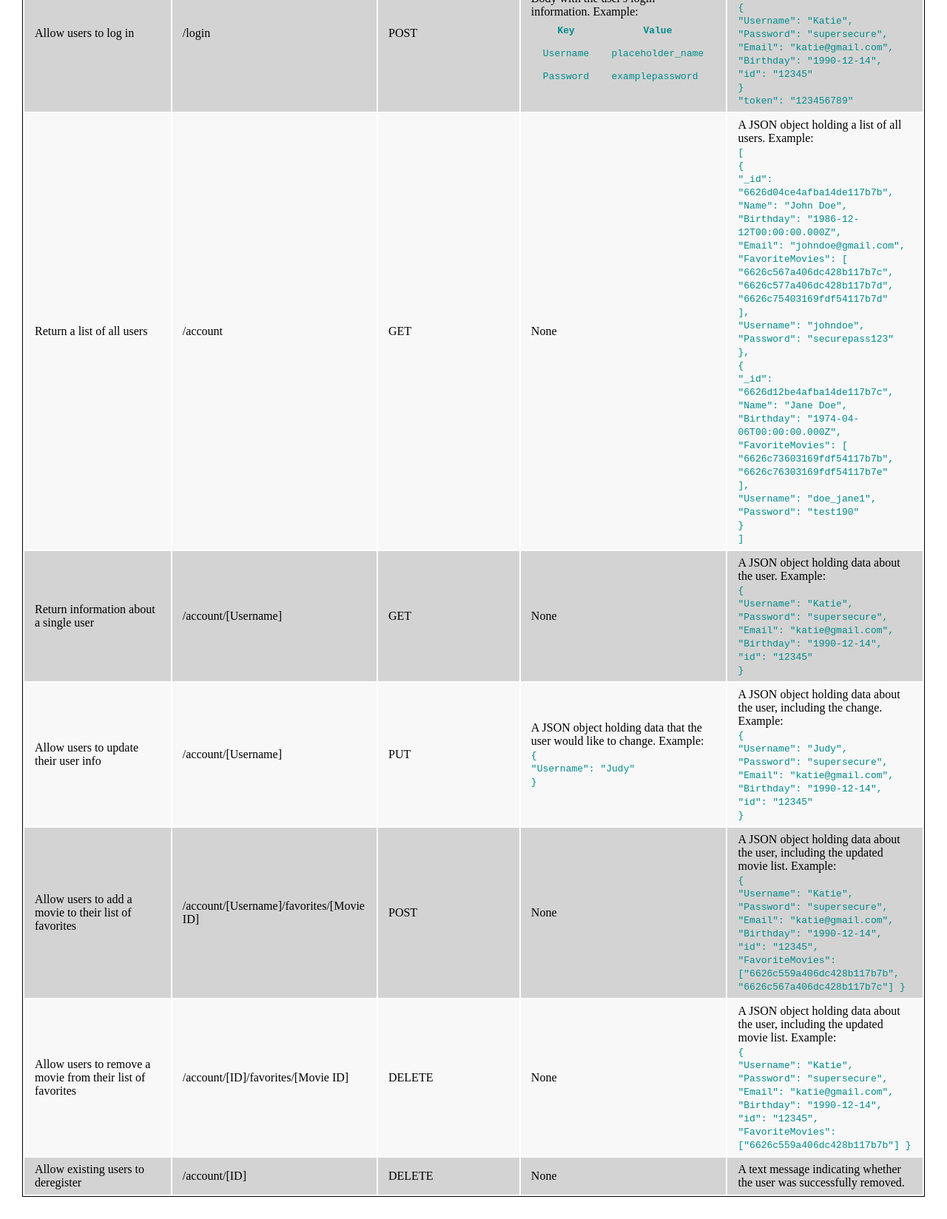
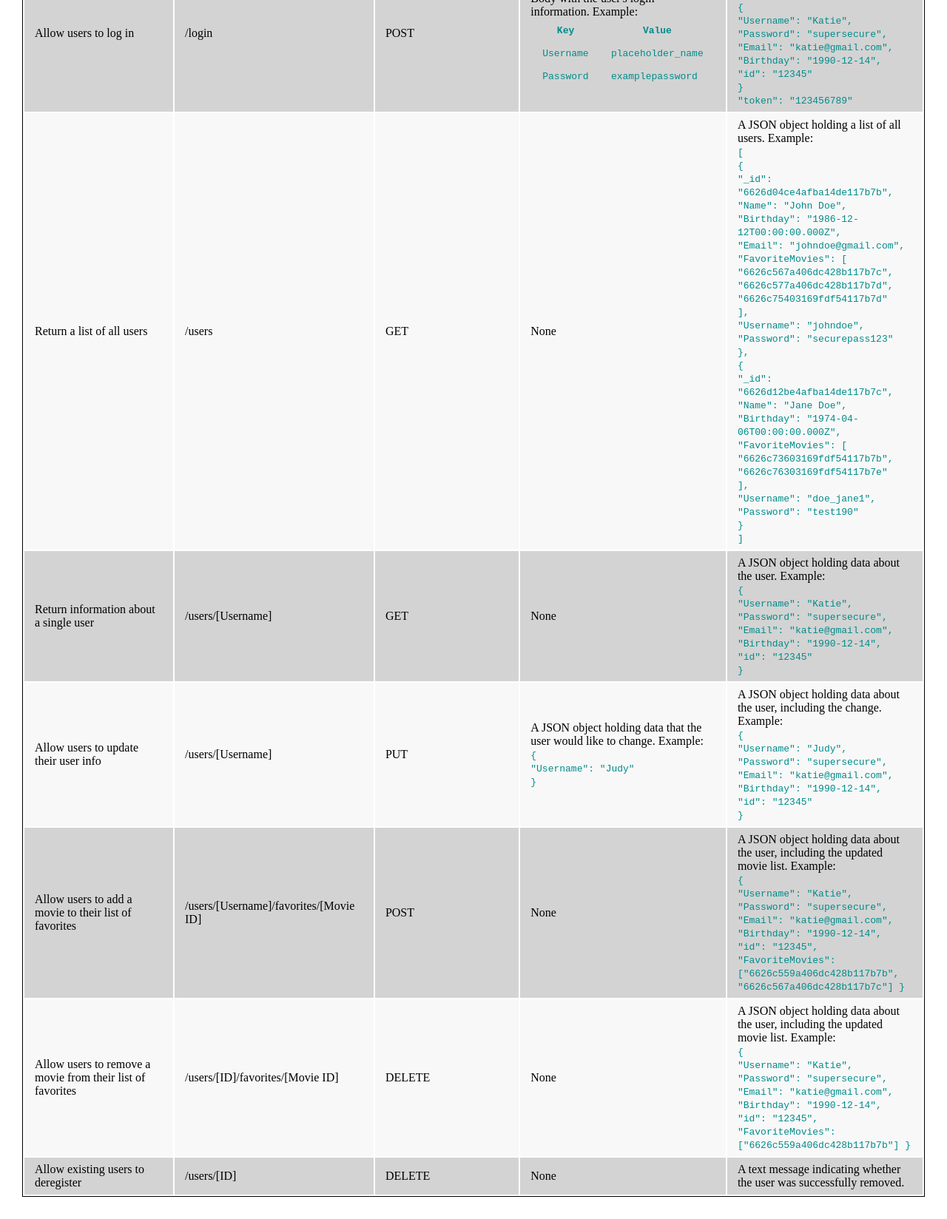
Before and after one commit to raschkatie/movie_api, a website: page public/documentation.html in a window 1280 px wide. Shown: the part 1434-3082 px from the top of the page at 74% size. Drawn offline with Linux system fonts and the light colour scheme.

Commit message:
Updated /account endpoint to /users

```diff
--- a/public/documentation.html
+++ b/public/documentation.html
@@ -92,7 +92,7 @@
             </tr>
             <tr class="even-row">
                 <td>Allow new users to register</td>
-                <td>/account</td>
+                <td>/users</td>
                 <td>POST</td>
                 <td>A JSON object about the user being added. Example: <br>
                     <code>
@@ -157,7 +157,7 @@
             </tr>
             <tr class="even-row">
                 <td>Return a list of all users</td>
-                <td>/account</td>
+                <td>/users</td>
                 <td>GET</td>
                 <td>None</td>
                 <td>A JSON object holding a list of all users. Example: <br>
@@ -193,7 +193,7 @@
             </tr>
             <tr class="odd-row">
                 <td>Return information about a single user</td>
-                <td>/account/[Username]</td>
+                <td>/users/[Username]</td>
                 <td>GET</td>
                 <td>None</td>
                 <td>A JSON object holding data about the user. Example: <br>
@@ -210,7 +210,7 @@
             </tr>
             <tr class="even-row">
                 <td>Allow users to update their user info</td>
-                <td>/account/[Username]</td>
+                <td>/users/[Username]</td>
                 <td>PUT</td>
                 <td>A JSON object holding data that the user would like to change. Example: <br>
                     <code>
@@ -233,7 +233,7 @@
             </tr>
             <tr class="odd-row">
                 <td>Allow users to add a movie to their list of favorites</td>
-                <td>/account/[Username]/favorites/[Movie ID]</td>
+                <td>/users/[Username]/favorites/[Movie ID]</td>
                 <td>POST</td>
                 <td>None</td>
                 <td>A JSON object holding data about the user, including the updated movie list. Example: <br>
@@ -251,7 +251,7 @@
             </tr>
             <tr class="even-row">
                 <td>Allow users to remove a movie from their list of favorites</td>
-                <td>/account/[ID]/favorites/[Movie ID]</td>
+                <td>/users/[ID]/favorites/[Movie ID]</td>
                 <td>DELETE</td>
                 <td>None</td>
                 <td>A JSON object holding data about the user, including the updated movie list. Example: <br>
@@ -269,7 +269,7 @@
             </tr>
             <tr class="odd-row">
                 <td>Allow existing users to deregister</td>
-                <td>/account/[ID]</td>
+                <td>/users/[ID]</td>
                 <td>DELETE</td>
                 <td>None</td>
                 <td>A text message indicating whether the user was successfully removed.</td>
```
Also changed, not shown: index.js (+7 -7 lines).
